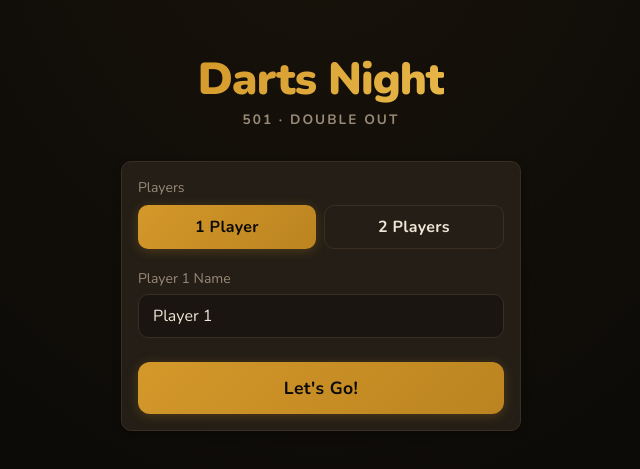
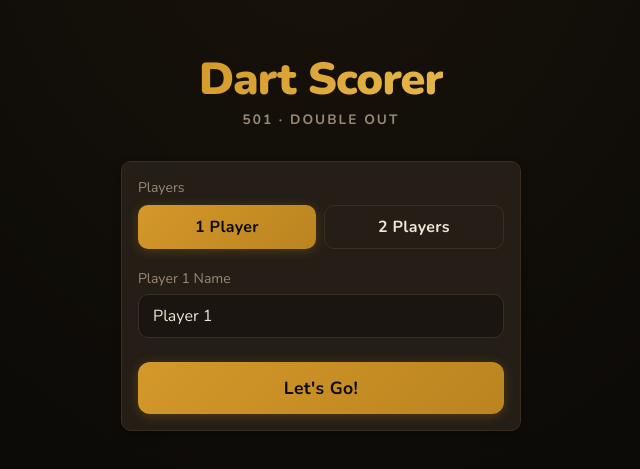
Before and after one commit to OlofLindber9/LiveDartScorer, a React (Vite) app: page / in a window 1280 px wide. Shown: the part 157-626 px from the top of the page, without its empty margins (319-959 px from the left). Built offline with nearby package versions, Linux system fonts and the light colour scheme.

Commit message:
changed title

```diff
--- a/index.html
+++ b/index.html
@@ -7,7 +7,7 @@
     <link rel="preconnect" href="https://fonts.gstatic.com" crossorigin />
     <link href="https://fonts.googleapis.com/css2?family=Nunito:wght@400;600;700;800;900&display=swap" rel="stylesheet" />
     <meta name="viewport" content="width=device-width, initial-scale=1.0" />
-    <title>Darts Night</title>
+    <title>Dart Scorer</title>
   </head>
   <body>
     <div id="root"></div>
--- a/src/components/screens/SetupScreen.tsx
+++ b/src/components/screens/SetupScreen.tsx
@@ -31,7 +31,7 @@ export function SetupScreen() {
           WebkitTextFillColor: 'transparent',
           lineHeight: 1.1,
         }}>
-          Darts Night
+          Dart Scorer
         </h1>
         <p style={{
           color: 'var(--text-secondary)',
```
